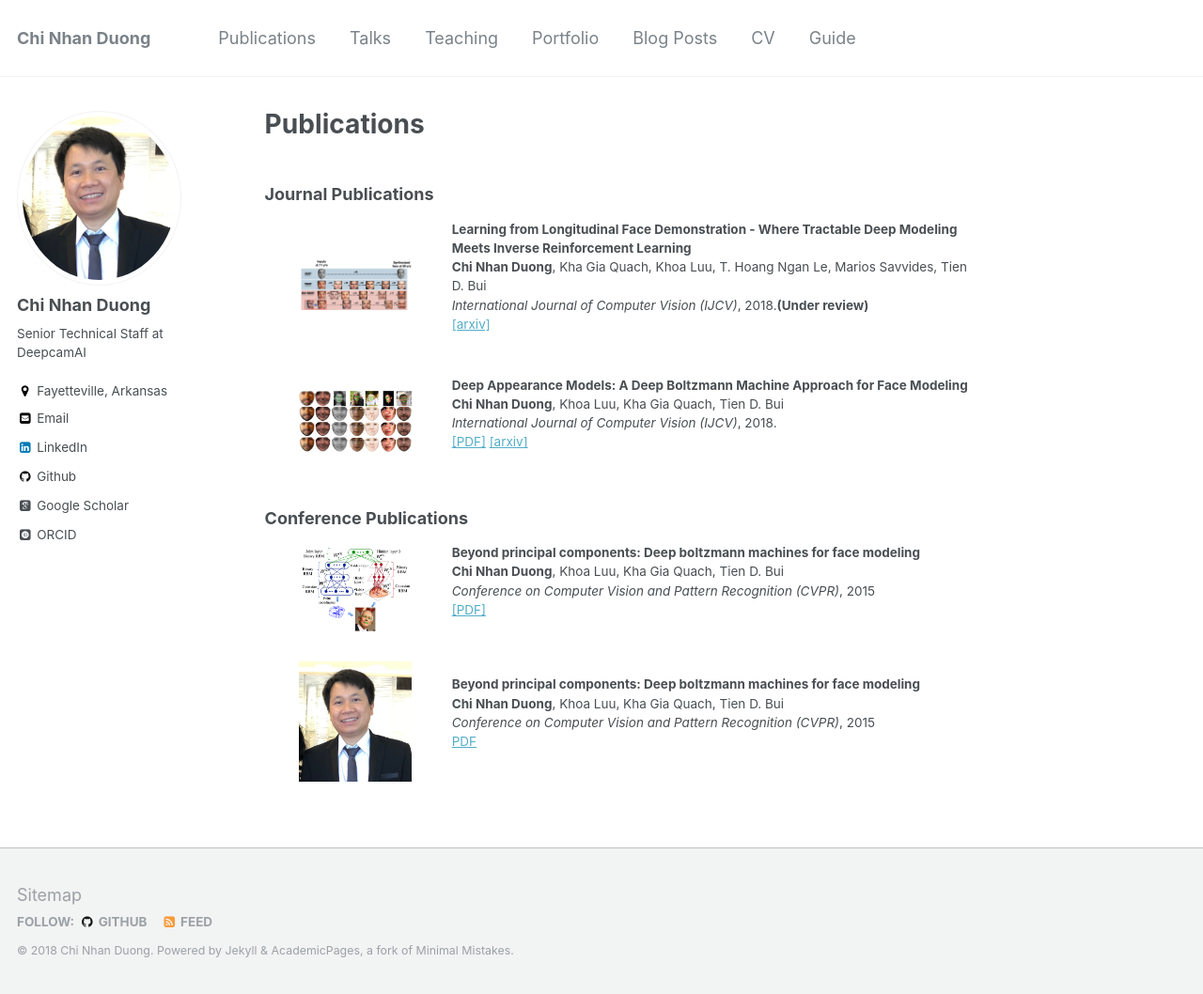
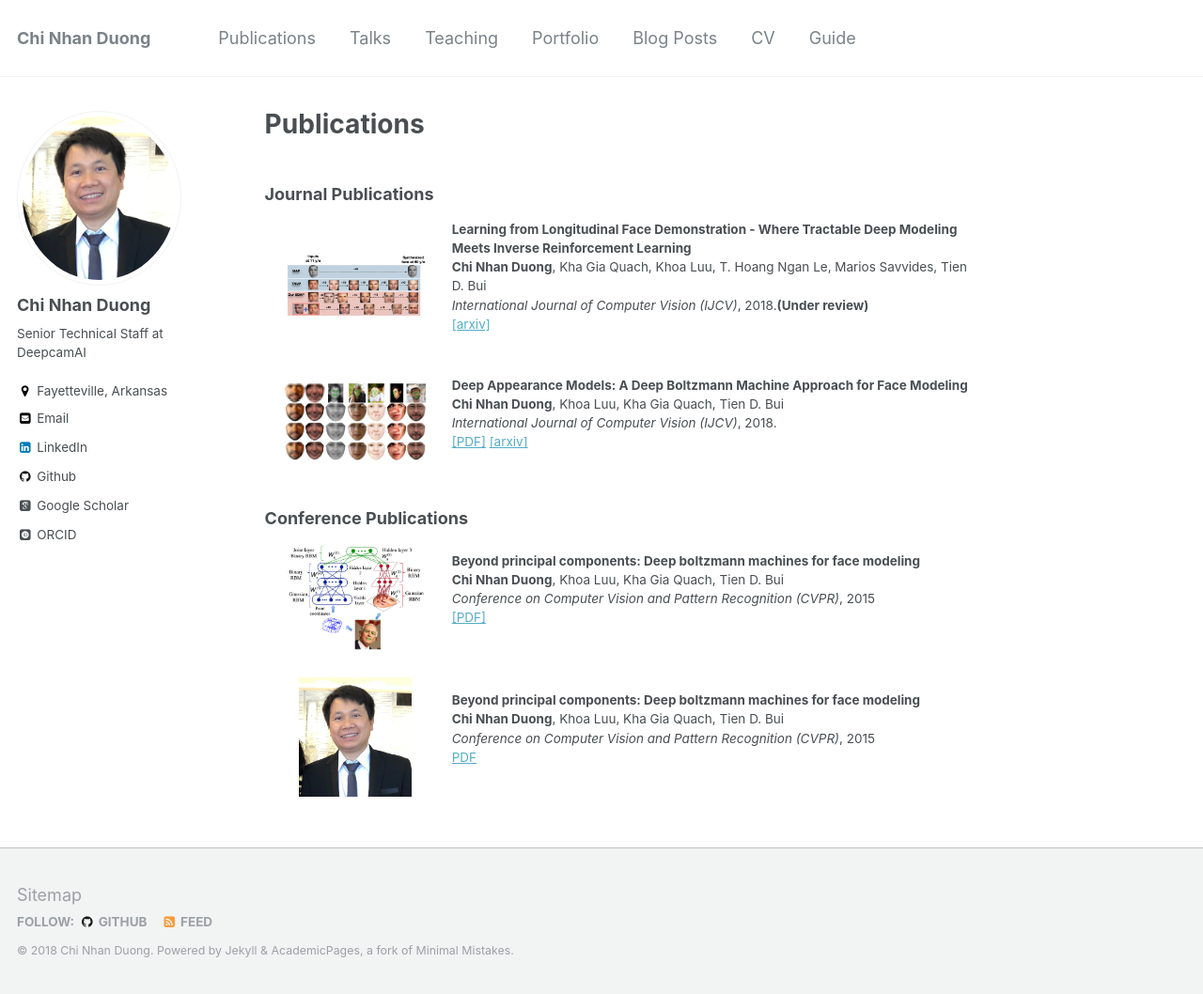
Before and after one commit to dcnhan/dcnhan.github.io, a Jekyll site: the page built from _pages/publications.md, in a window 1280 px wide and 1058 px high. Shown: the whole window at 94% size. Built offline with Jekyll 4.4.1, drawn with Linux system fonts in a browser that asks for light colours; some web fonts are replaced.

Commit message:
Build website

```diff
--- a/_pages/publications.md
+++ b/_pages/publications.md
@@ -7,7 +7,7 @@ author_profile: true
 ### Journal Publications
 
 <table width="1200" align="center" border="0">
-	<td width="25%" valign="top" align="center"><img src="/images/featured_SDAP.png" alt="game" width="120" height="100" style="border-style: none"></td>
+	<td width="25%" valign="top" align="center"><img src="/images/featured_SDAP.png" alt="game" width="150" height="120" style="border-style: none"></td>
 	<td width="75%" valign="top">
 	<p><heading><strong>Learning from Longitudinal Face Demonstration - Where Tractable Deep Modeling Meets Inverse Reinforcement Learning</strong></heading><br>
 	<strong> Chi Nhan Duong</strong>, Kha Gia Quach, Khoa Luu, T. Hoang Ngan Le, Marios Savvides, Tien D. Bui<br>
@@ -16,7 +16,7 @@ author_profile: true
 	</p></td></table>
 
 <table width="1200" align="center" border="0">
-	<td width="25%" valign="top" align="center"><img src="/images/featured_DAMs_journal.jpg" alt="game" width="120" height="100" style="border-style: none"></td>
+	<td width="25%" valign="top" align="center"><img src="/images/featured_DAMs_journal.jpg" alt="game" width="150" height="120" style="border-style: none"></td>
 	<td width="75%" valign="top">
 	<p><heading><strong>Deep Appearance Models: A Deep Boltzmann Machine Approach for Face Modeling</strong></heading><br>
 	<strong> Chi Nhan Duong</strong>, Khoa Luu, Kha Gia Quach, Tien D. Bui<br><em>International Journal of Computer Vision (IJCV)</em>, 2018.<br>
@@ -26,7 +26,7 @@ author_profile: true
 
 ### Conference Publications
 <table width="1200" align="center" border="0">
-	<td width="25%" valign="top" align="center"><img src="/images/featured_DAMs.png" alt="game" width="120" height="100" style="border-style: none"></td>
+	<td width="25%" valign="top" align="center"><img src="/images/featured_DAMs.png" alt="game" width="150" height="120" style="border-style: none"></td>
 	<td width="75%" valign="top"><p><heading><strong>Beyond principal components: Deep boltzmann machines for face modeling</strong></heading><br>
 	<strong> Chi Nhan Duong</strong>, Khoa Luu, Kha Gia Quach, Tien D. Bui<br><em>Conference on Computer Vision and Pattern Recognition (CVPR)</em>, 2015<br>
 	<a href="https://www.cv-foundation.org/openaccess/content_cvpr_2015/papers/Duong_Beyond_Principal_Components_2015_CVPR_paper.pdf">[PDF]</a>
```
